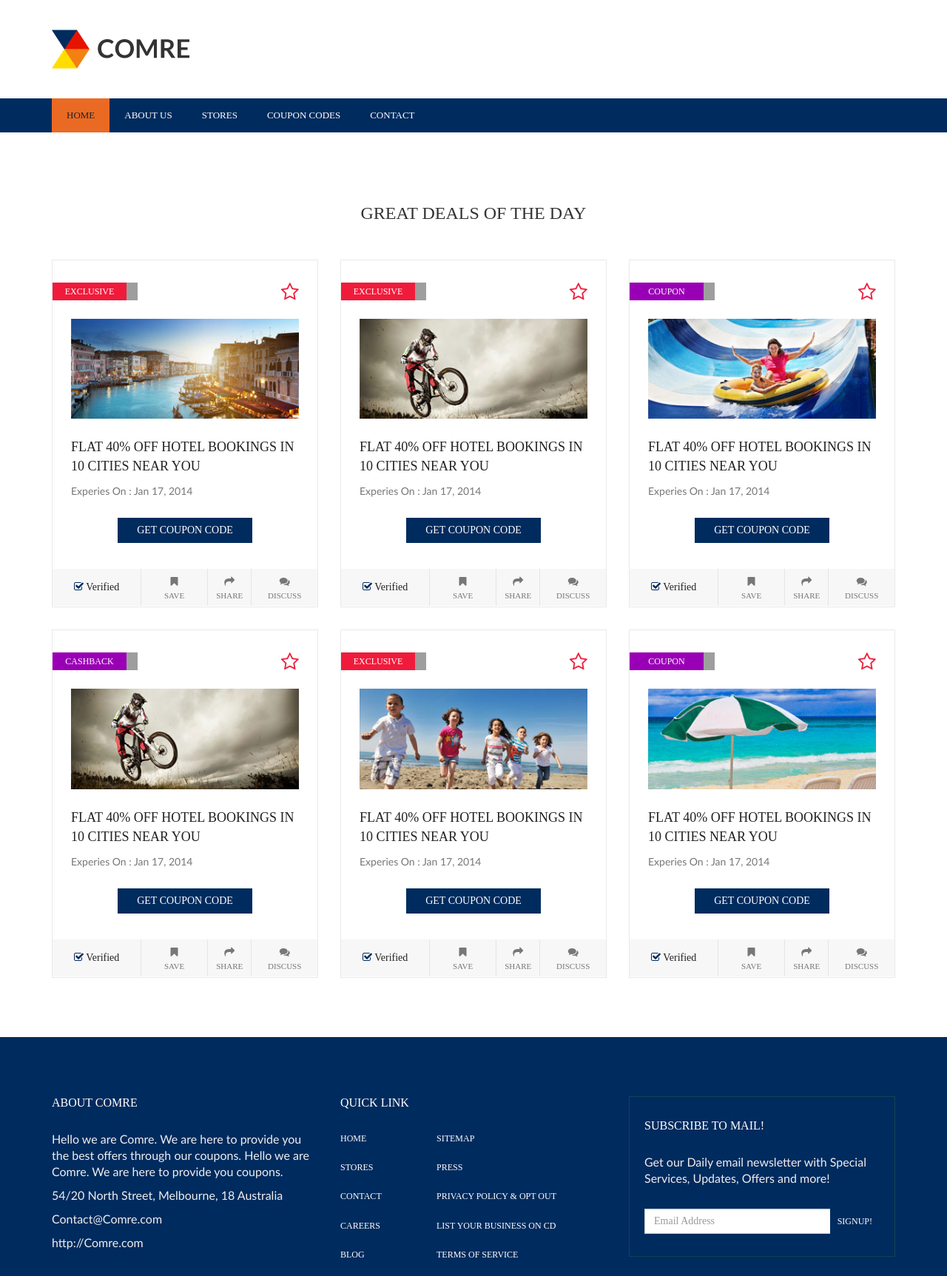
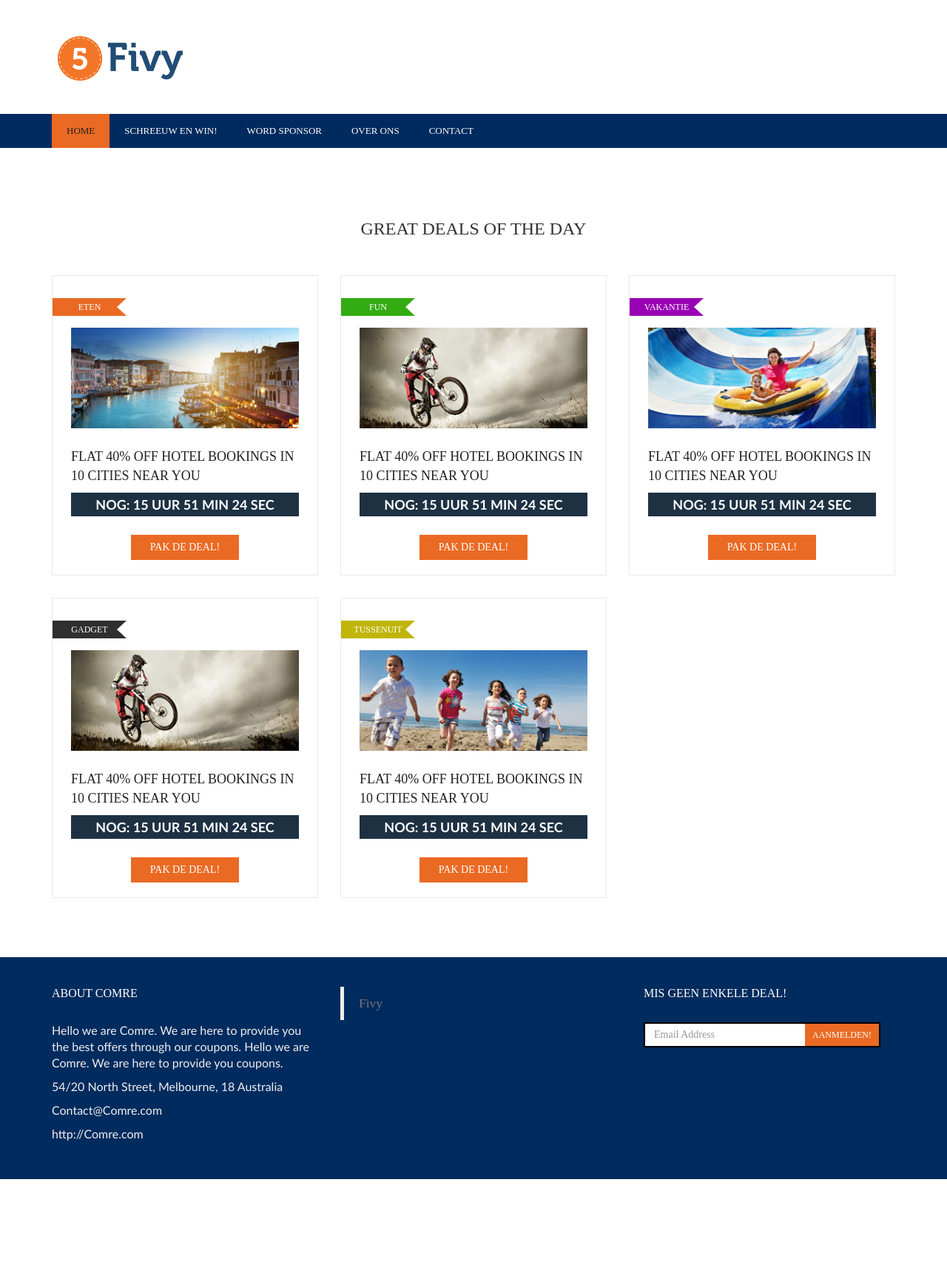
Before and after one commit to annguyenit/fivy, a PHP site: page / in a window 1280 px wide. Shown: the whole page at 74% size. After the commit the page ends 1594 px from the top, so only its background shows below. Run offline with PHP 8.4, Linux system fonts and the light colour scheme; some libraries are stand-ins or nearby versions; some web fonts are replaced; grey boxes are pictures that could not be loaded.

Commit message:
Update static html - homepage 100%

```diff
--- a/html/assets/css/responsive.css
+++ b/html/assets/css/responsive.css
@@ -96,7 +96,7 @@ header nav li a {
 .flex-direction-nav a {
 	top: 35%;
 }
-.great-deals .coupon-inner .head {
+.great-deals .coupon-inner .head, .great-deals .coupon-inner .timer {
 	font-size: 14px;
 	line-height: 20px;
 }
--- a/html/assets/css/style.css
+++ b/html/assets/css/style.css
@@ -294,6 +294,10 @@ header .logo {
 	float: left;
 	margin: 40px 0;
 }
+header .logo .fb-like{
+	line-height: 20px;
+    padding-left: 20px;
+}
 header .search {
 	float: right;
 	width: 380px;
@@ -587,13 +591,13 @@ header .ownmenu ul.dropdown li:nth-last-child(1) a {
 	transition: 0.4s ease-in-out;
 }
 .great-deals .coupon-inner:hover {
-	border-color: #ffdd00;
+	border-color: #ea6a24;
 }
 .great-deals .coupon-inner .top-tag {
 	display: inline-block;
 	width: 100%;
 }
-.great-deals .coupon-inner .ribn-red {
+.great-deals .coupon-inner .eten {
 	width: 115px;
 	float: left;
 	display: inline-block;
@@ -601,16 +605,16 @@ header .ownmenu ul.dropdown li:nth-last-child(1) a {
 	text-align: center;
 	color: #fff;
 	font-size: 12px;
-	background: url(../images/ribn-red.png) right no-repeat;
 	padding-right: 15px;
 }
-.great-deals .coupon-inner .ribn-red span {
-	background: #f01b3b;
+.great-deals .coupon-inner .eten span {
+	background: #ea6a24;
 	line-height: 24px;
 	display: inline-block;
 	width: 100%;
 }
-.great-deals .coupon-inner .ribn-pur {
+
+.great-deals .coupon-inner .fun {
 	width: 115px;
 	float: left;
 	display: inline-block;
@@ -618,22 +622,87 @@ header .ownmenu ul.dropdown li:nth-last-child(1) a {
 	text-align: center;
 	color: #fff;
 	font-size: 12px;
-	background: url(../images/ribn-purple.png) right no-repeat;
 	padding-right: 15px;
 }
-.great-deals .coupon-inner .ribn-pur span {
+.great-deals .coupon-inner .fun span {
+	background: #33ab12;
+	line-height: 24px;
+	display: inline-block;
+	width: 100%;
+}
+.great-deals .coupon-inner .gadget {
+	width: 115px;
+	float: left;
+	display: inline-block;
+	text-transform: uppercase;
+	text-align: center;
+	color: #fff;
+	font-size: 12px;
+	padding-right: 15px;
+}
+.great-deals .coupon-inner .gadget span {
+	background: #2f2f2f;
+	line-height: 24px;
+	display: inline-block;
+	width: 100%;
+}
+.great-deals .coupon-inner .tussenuit {
+	width: 115px;
+	float: left;
+	display: inline-block;
+	text-transform: uppercase;
+	text-align: center;
+	color: #fff;
+	font-size: 12px;
+	padding-right: 15px;
+}
+.great-deals .coupon-inner .tussenuit span {
+	background: #c1b509;
+	line-height: 24px;
+	display: inline-block;
+	width: 100%;
+}
+
+.great-deals .coupon-inner .vakantie {
+	width: 115px;
+	float: left;
+	display: inline-block;
+	text-transform: uppercase;
+	text-align: center;
+	color: #fff;
+	font-size: 12px;
+	padding-right: 15px;
+}
+.great-deals .coupon-inner .vakantie span {
 	background: #9900b5;
 	line-height: 24px;
 	display: inline-block;
 	width: 100%;
 }
-.great-deals .coupon-inner .star {
-	float: right;
-	margin-top: -5px;
-	font-size: 26px;
-	color: #ef203f;
-	margin-right: 25px;
-}
+.great-deals .coupon-inner span span:before {
+	border-color: transparent #fff transparent transparent;
+    border-style: solid;
+    border-width: 12px 13px 12px 0;
+    content: "";
+    display: inline-block;
+    height: 0;
+    left: 87px;
+    margin-right: 5px;
+    position: absolute;
+    vertical-align: middle;
+    width: 0;
+}
+
+.great-deals .coupon-inner .timer {
+    background-color: #1d3143;
+    color: #fff;
+    font-size: 18px;
+    padding: 5px 0;
+    text-align: center;
+    font-weight: bold;
+    text-transform: uppercase;
+}
+
 .great-deals .coupon-inner .top-tag {
 	display: inline-block;
 	width: 100%;
@@ -655,8 +724,11 @@ header .ownmenu ul.dropdown li:nth-last-child(1) a {
 	width: 100%;
 	margin-bottom: 10px;
 }
+.great-deals .coupon-inner .fb-like {
+    margin: 20px 0;
+}
 .great-deals .coupon-inner .btn {
-	background: #002b5e;
+	background: #ea6a24;
 	text-transform: uppercase;
 	color: #fff;
 	border-radius: 0px;
@@ -666,10 +738,10 @@ header .ownmenu ul.dropdown li:nth-last-child(1) a {
 	margin-top: 15px;
 }
 .great-deals .coupon-inner .btn:hover {
-	background: #ffdd00;
-	color: #002b5e;
-}
-.btm-info {
+	background: #002b5e;
+	color: #fff;
+}
+/*.btm-info {
 	display: inline-block;
 	width: 100%;
 	background: #f7f7f7;
@@ -705,7 +777,7 @@ header .ownmenu ul.dropdown li:nth-last-child(1) a {
 .great-deals .btm-info li:nth-child(1) i {
 	width: auto;
 	color: #002b5e;
-}
+}*/
 /*=======================================================
 			FEATURED CATEGORIES
 ========================================================*/
@@ -2923,9 +2995,8 @@ header .ownmenu ul.dropdown li:nth-last-child(1) a {
 			FOOTER
 ========================================================*/
 footer {
-	padding: 80px 0;
+	padding: 40px 0;
 	background: none repeat scroll 0 0 #002b5e;
-	padding-bottom: 0px;
 }
 footer h6 {
 	color: #fff;
@@ -2953,8 +3024,7 @@ footer .links a:hover {
 	text-decoration: underline !important;
 }
 footer .subcribe {
-	border: 1px solid rgba(76,171,51,0.2);
-	padding: 30px 20px;
+	padding: 0 20px;
 	display: inline-block;
 	width: 100%;
 }
@@ -2967,19 +3037,22 @@ footer .subcribe input {
 }
 footer .subcribe .form-control {
 	border-radius: 0px;
+    border: 2px solid #000;
 }
 footer button {
-	background: #002b5e;
+	background: #ea6a24;
 	color: #fff;
 	font-size: 12px;
 	text-transform: uppercase;
-	line-height: 34px;
+	line-height: 30px;
 	float: right;
 	margin-top: -34px;
 	position: relative;
 	z-index: 1;
 	border: none;
 	padding: 0 10px;
+    border: 2px solid #000;
+    border-left: none;
 }
 footer .rights {
 	background: #111111;
--- a/html/index.html
+++ b/html/index.html
@@ -25,9 +25,16 @@
     <script src="https://oss.maxcdn.com/libs/html5shiv/3.7.0/html5shiv.js"></script>
     <script src="https://oss.maxcdn.com/libs/respond.js/1.4.2/respond.min.js"></script>
 <![endif]-->
-
 </head>
 <body>
+<div id="fb-root"></div>
+<script>(function(d, s, id) {
+ var js, fjs = d.getElementsByTagName(s)[0];
+ if (d.getElementById(id)) return;
+ js = d.createElement(s); js.id = id;
+ js.src = "//connect.facebook.net/nl_NL/sdk.js#xfbml=1&version=v2.4&appId=410330639051258";
+ fjs.parentNode.insertBefore(js, fjs);
+}(document, 'script', 'facebook-jssdk'));</script>
 <!-- Page Wrap ===========================================-->
 <div id="wrap">
 
@@ -35,7 +42,10 @@
   <header>
     <div class="container">
       <!--======= LOGO =========-->
-      <div class="logo"> <a href="#."><img src="assets/images/logo.png" alt=""></a> </div>
+      <div class="logo">
+          <a href="#."><img src="assets/images/logo.png" alt=""></a>
+          <div class="fb-like" data-href="https://developers.facebook.com/docs/plugins/" data-layout="button_count" data-action="like" data-show-faces="false" data-share="false"></div>
+      </div>
     </div>
 
     <!--======= NAV =========-->
@@ -44,11 +54,11 @@
 
         <!--======= MENU START =========-->
         <ul class="ownmenu"><li style="display: none;" class="showhide"><span class="title"></span><span class="icon fa fa-bars"></span></li>
-          <li style="" class="active"><a href="http://wpmines.com/demos/comre/index.html">Home<span class="indicator"><i class="fa fa-angle-right"></i></span></a></li>
-          <li style=""><a href="http://wpmines.com/demos/comre/03-About-Us.html">About us</a></li>
-          <li style=""><a href="http://wpmines.com/demos/comre/07-By-Stores.html">Stores</a></li>
-          <li style=""><a href="http://wpmines.com/demos/comre/04-coupons.html">coupon codes</a> </li>
-          <li style=""><a href="http://wpmines.com/demos/comre/16-Contact.html">Contact</a> </li>
+          <li style="" class="active"><a href="http://wpmines.com/demos/comre/index.html">HOME<span class="indicator"><i class="fa fa-angle-right"></i></span></a></li>
+          <li style=""><a href="http://wpmines.com/demos/comre/03-About-Us.html">SCHREEUW EN WIN!</a></li>
+          <li style=""><a href="http://wpmines.com/demos/comre/07-By-Stores.html">WORD SPONSOR</a></li>
+          <li style=""><a href="http://wpmines.com/demos/comre/04-coupons.html">OVER ONS</a> </li>
+          <li style=""><a href="http://wpmines.com/demos/comre/16-Contact.html">CONTACT</a> </li>
         </ul>
       </div>
     </nav>
@@ -62,106 +72,64 @@
       </div>
       <div class="coupon">
         <ul class="row">
-
           <!--======= COUPEN DEALS =========-->
           <li class="col-sm-4">
             <div class="coupon-inner">
-              <div class="top-tag"> <span class="ribn-red"><span>exclusive</span></span> <span class="star"><i class="fa fa-star-o"></i></span> </div>
+              <div class="top-tag"> <span class="eten"><span>eten</span></span></div>
               <div class="c-img"> <img class="img-responsive" src="assets/images/c-img-1.jpg" alt=""> <a class="head" href="#.">Flat 40% off Hotel Bookings In 10 Cities  Near you</a>
-                <p>Experies On : Jan 17, 2014</p>
-                <div class="text-center"> <a href="#." class="btn">get coupon code</a> </div>
+                <p class="timer">nog: 15 uur 51 min 24 sec</p>
+                <div class="text-center"> <a href="#." class="btn">pak de deal!</a></div>
+                <div class="text-center"><div class="fb-like" data-href="https://developers.facebook.com/docs/plugins/" data-layout="button_count" data-action="like" data-show-faces="false" data-share="false"></div></div>
               </div>
-              <ul class="btm-info">
-                <li class="col-xs-4"> <i class="fa fa-check-square-o"></i> Verified</li>
-                <li class="col-xs-3"> <i class="fa fa-bookmark"></i> Save</li>
-                <li class="col-xs-2"> <i class="fa fa-share"></i> Share</li>
-                <li class="col-xs-3"> <i class="fa fa-comments"></i> Discuss</li>
-              </ul>
+
             </div>
           </li>
 
           <!--======= COUPEN DEALS =========-->
           <li class="col-sm-4">
             <div class="coupon-inner">
-              <div class="top-tag"> <span class="ribn-red"><span>exclusive</span></span> <span class="star"><i class="fa fa-star-o"></i></span> </div>
+              <div class="top-tag"> <span class="fun"><span>fun</span></span></div>
               <div class="c-img"> <img class="img-responsive" src="assets/images/c-img-2.jpg" alt=""> <a class="head" href="#.">Flat 40% off Hotel Bookings In 10 Cities  Near you</a>
-                <p>Experies On : Jan 17, 2014</p>
-                <div class="text-center"> <a href="#." class="btn">get coupon code</a> </div>
+                <p class="timer">nog: 15 uur 51 min 24 sec</p>
+                <div class="text-center"> <a href="#." class="btn">pak de deal!</a> </div>
+                <div class="text-center"><div class="fb-like" data-href="https://developers.facebook.com/docs/plugins/" data-layout="button_count" data-action="like" data-show-faces="false" data-share="false"></div></div>
               </div>
-              <ul class="btm-info">
-                <li class="col-xs-4"> <i class="fa fa-check-square-o"></i> Verified</li>
-                <li class="col-xs-3"> <i class="fa fa-bookmark"></i> Save</li>
-                <li class="col-xs-2"> <i class="fa fa-share"></i> Share</li>
-                <li class="col-xs-3"> <i class="fa fa-comments"></i> Discuss</li>
-              </ul>
             </div>
           </li>
 
           <!--======= COUPEN DEALS =========-->
           <li class="col-sm-4">
             <div class="coupon-inner">
-              <div class="top-tag"> <span class="ribn-pur"><span>coupon</span></span> <span class="star"><i class="fa fa-star-o"></i></span> </div>
+              <div class="top-tag"> <span class="vakantie"><span>vakantie</span></span></div>
               <div class="c-img"> <img class="img-responsive" src="assets/images/c-img-3.jpg" alt=""> <a class="head" href="#.">Flat 40% off Hotel Bookings In 10 Cities  Near you</a>
-                <p>Experies On : Jan 17, 2014</p>
-                <div class="text-center"> <a href="#." class="btn">get coupon code</a> </div>
+                <p class="timer">nog: 15 uur 51 min 24 sec</p>
+                <div class="text-center"> <a href="#." class="btn">pak de deal!</a> </div>
+                <div class="text-center"><div class="fb-like" data-href="https://developers.facebook.com/docs/plugins/" data-layout="button_count" data-action="like" data-show-faces="false" data-share="false"></div></div>
               </div>
-              <ul class="btm-info">
-                <li class="col-xs-4"> <i class="fa fa-check-square-o"></i> Verified</li>
-                <li class="col-xs-3"> <i class="fa fa-bookmark"></i> Save</li>
-                <li class="col-xs-2"> <i class="fa fa-share"></i> Share</li>
-                <li class="col-xs-3"> <i class="fa fa-comments"></i> Discuss</li>
-              </ul>
             </div>
           </li>
 
           <!--======= COUPEN DEALS =========-->
           <li class="col-sm-4">
             <div class="coupon-inner">
-              <div class="top-tag"> <span class="ribn-pur"><span>cashback</span></span> <span class="star"><i class="fa fa-star-o"></i></span> </div>
+              <div class="top-tag"> <span class="gadget"><span>gadget</span></span></div>
               <div class="c-img"> <img class="img-responsive" src="assets/images/c-img-4.jpg" alt=""> <a class="head" href="#.">Flat 40% off Hotel Bookings In 10 Cities  Near you</a>
-                <p>Experies On : Jan 17, 2014</p>
-                <div class="text-center"> <a href="#." class="btn">get coupon code</a> </div>
+                <p class="timer">nog: 15 uur 51 min 24 sec</p>
+                <div class="text-center"> <a href="#." class="btn">pak de deal!</a> </div>
+                <div class="text-center"><div class="fb-like" data-href="https://developers.facebook.com/docs/plugins/" data-layout="button_count" data-action="like" data-show-faces="false" data-share="false"></div></div>
               </div>
-              <ul class="btm-info">
-                <li class="col-xs-4"> <i class="fa fa-check-square-o"></i> Verified</li>
-                <li class="col-xs-3"> <i class="fa fa-bookmark"></i> Save</li>
-                <li class="col-xs-2"> <i class="fa fa-share"></i> Share</li>
-                <li class="col-xs-3"> <i class="fa fa-comments"></i> Discuss</li>
-              </ul>
             </div>
           </li>
 
           <!--======= COUPEN DEALS =========-->
           <li class="col-sm-4">
             <div class="coupon-inner">
-              <div class="top-tag"> <span class="ribn-red"><span>exclusive</span></span> <span class="star"><i class="fa fa-star-o"></i></span> </div>
+              <div class="top-tag"> <span class="tussenuit"><span>tussenuit</span></span></div>
               <div class="c-img"> <img class="img-responsive" src="assets/images/c-img-5.jpg" alt=""> <a class="head" href="#.">Flat 40% off Hotel Bookings In 10 Cities  Near you</a>
-                <p>Experies On : Jan 17, 2014</p>
-                <div class="text-center"> <a href="#." class="btn">get coupon code</a> </div>
+                <p class="timer">nog: 15 uur 51 min 24 sec</p>
+                <div class="text-center"> <a href="#." class="btn">pak de deal!</a> </div>
+                <div class="text-center"><div class="fb-like" data-href="https://developers.facebook.com/docs/plugins/" data-layout="button_count" data-action="like" data-show-faces="false" data-share="false"></div></div>
               </div>
-              <ul class="btm-info">
-                <li class="col-xs-4"> <i class="fa fa-check-square-o"></i> Verified</li>
-                <li class="col-xs-3"> <i class="fa fa-bookmark"></i> Save</li>
-                <li class="col-xs-2"> <i class="fa fa-share"></i> Share</li>
-                <li class="col-xs-3"> <i class="fa fa-comments"></i> Discuss</li>
-              </ul>
-            </div>
-          </li>
-
-          <!--======= COUPEN DEALS =========-->
-          <li class="col-sm-4">
-            <div class="coupon-inner">
-              <div class="top-tag"> <span class="ribn-pur"><span>coupon</span></span> <span class="star"><i class="fa fa-star-o"></i></span> </div>
-              <div class="c-img"> <img class="img-responsive" src="assets/images/c-img-6.jpg" alt=""> <a class="head" href="#.">Flat 40% off Hotel Bookings In 10 Cities  Near you</a>
-                <p>Experies On : Jan 17, 2014</p>
-                <div class="text-center"> <a href="#." class="btn">get coupon code</a> </div>
-              </div>
-              <ul class="btm-info">
-                <li class="col-xs-4"> <i class="fa fa-check-square-o"></i> Verified</li>
-                <li class="col-xs-3"> <i class="fa fa-bookmark"></i> Save</li>
-                <li class="col-xs-2"> <i class="fa fa-share"></i> Share</li>
-                <li class="col-xs-3"> <i class="fa fa-comments"></i> Discuss</li>
-              </ul>
             </div>
           </li>
         </ul>
@@ -182,7 +150,8 @@
           <p>http://Comre.com</p>
         </li>
         <li class="col-sm-4">
-          <h6>quick link</h6>
+          <div class="fb-page" data-href="https://www.facebook.com/fivydeals" data-small-header="false" data-adapt-container-width="true" data-hide-cover="false" data-show-facepile="true" data-show-posts="false"><div class="fb-xfbml-parse-ignore"><blockquote cite="https://www.facebook.com/fivydeals"><a href="https://www.facebook.com/fivydeals">Fivy</a></blockquote></div></div>
+<!--          <h6>quick link</h6>
           <div class="row links">
             <ul class="col-xs-4">
               <li><a href="#.">Home</a> </li>
@@ -198,15 +167,13 @@
               <li><a href="#.">List your business on CD</a> </li>
               <li><a href="#.">Terms of Service</a> </li>
             </ul>
-          </div>
+          </div>-->
         </li>
         <li class="col-sm-4">
           <div class="subcribe">
-            <h6>Subscribe To Mail!</h6>
-            <p>Get our Daily email newsletter with
-              Special Services, Updates, Offers and more!</p>
+            <h6>MIS GEEN ENKELE DEAL!</h6>
             <input class="form-control" placeholder="Email Address" type="search">
-            <button type="submit">SIGNUP!</button>
+            <button type="submit">AANMELDEN!</button>
           </div>
         </li>
       </ul>
@@ -223,5 +190,5 @@
 <script src="assets/js/jquery_004.js"></script>
 <script src="assets/js/own-menu.js"></script>
 <script src="assets/js/main.js"></script>
-
+<div id="fb-root"></div>
 </body></html>
```
Also changed, not shown: html/assets/images/logo.png.
